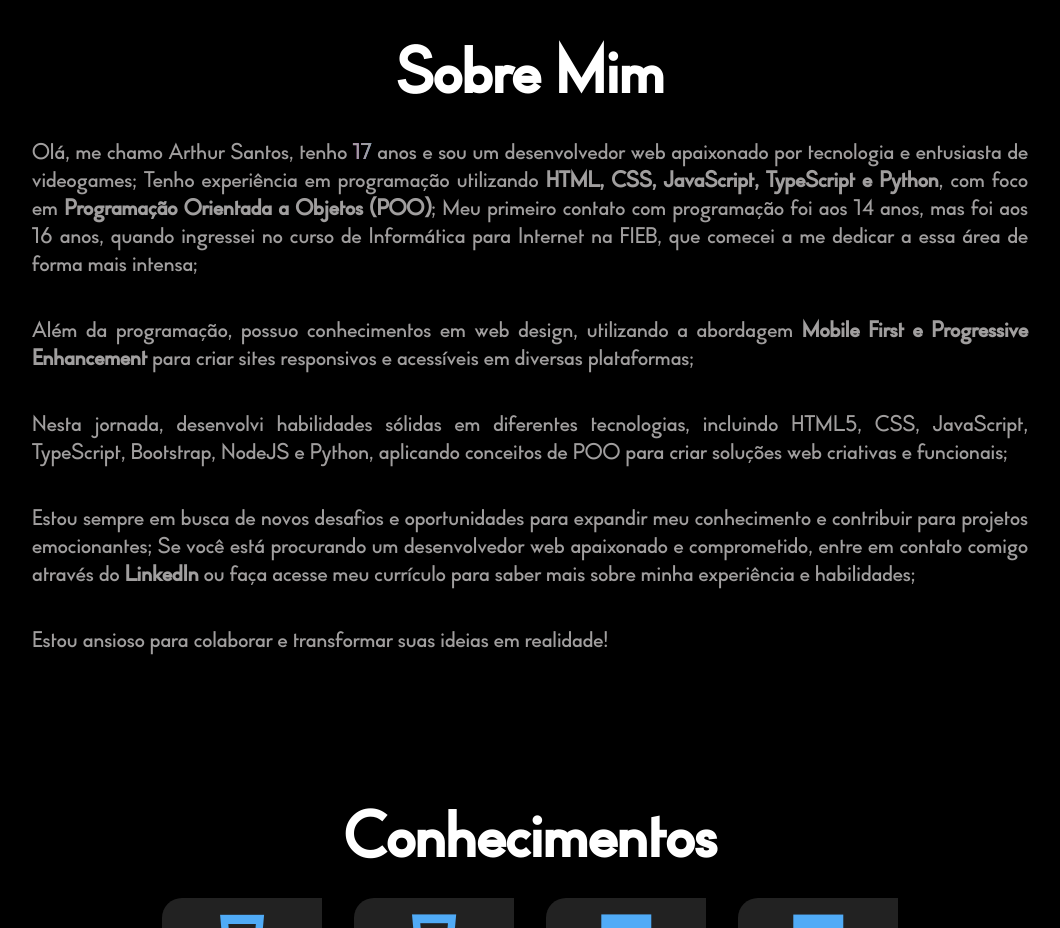
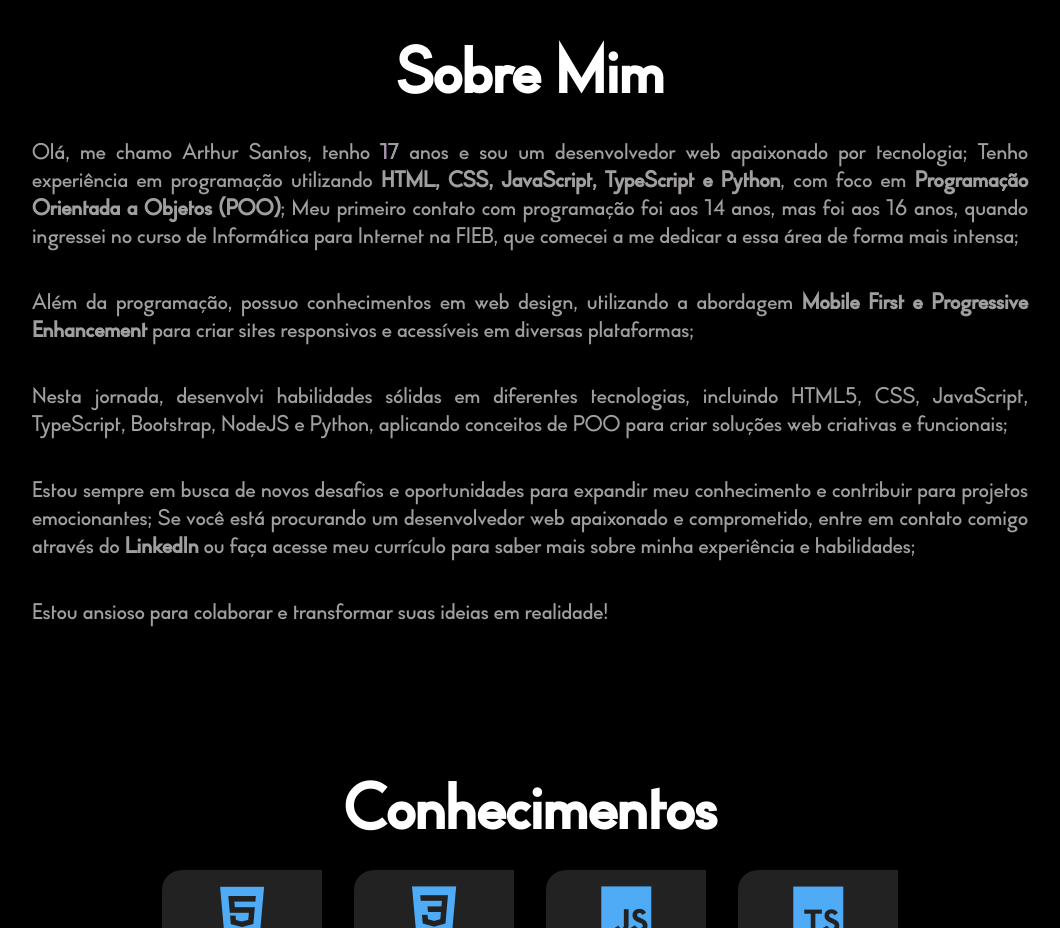
Before and after one commit to Its-JustMe/portfolio-v2, a website with bundled scripts: page index.html in a window 1280 px wide. Shown: the part 960-1888 px from the top of the page, without its empty margins (110-1170 px from the left). Built offline with nearby package versions, Linux system fonts and the light colour scheme.

Commit message:
Update index.html

```diff
--- a/index.html
+++ b/index.html
@@ -73,7 +73,7 @@
             <h2 class="heading">Sobre Mim</h2>
             <p>
                 Olá, me chamo Arthur Santos, tenho <span id="age" style="color: inherit">_</span> anos e sou um desenvolvedor web apaixonado por
-                tecnologia e entusiasta de videogames; Tenho experiência em programação utilizando
+                tecnologia; Tenho experiência em programação utilizando
                 <strong>HTML, CSS, JavaScript, TypeScript e Python</strong>, com foco em <strong>Programação Orientada a Objetos (POO)</strong>;
                 Meu primeiro contato com programação foi aos 14 anos, mas foi aos 16 anos, quando ingressei no curso de
                 Informática para Internet na <abbr title="Fundação Instituto de Educação de Barueri">FIEB</abbr>,
```
